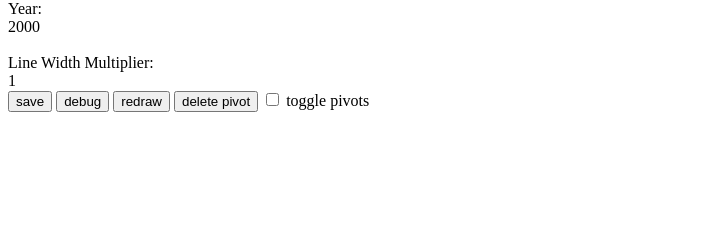
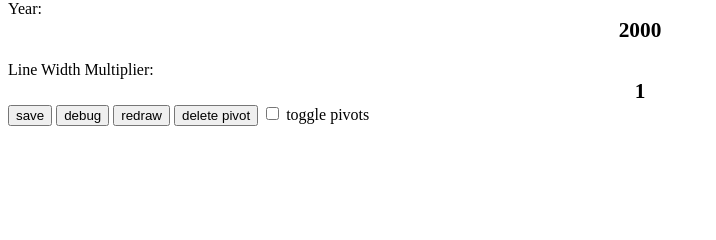
Before and after one commit to oughton/532exports, a PHP site: page / in a window 1280 px wide. Shown: the part 508-748 px from the top of the page, without its empty margins (0-716 px from the left). Run offline with PHP 8.4, Linux system fonts and the light colour scheme; data that the repository does not hold is empty; some libraries are stand-ins or nearby versions.

Commit message:
Tidied up formatting of year and linewidth display for the presentation.

```diff
--- a/index.php
+++ b/index.php
@@ -481,11 +481,11 @@ $(document).ready(function() {
 <div id="map_canvas" style="height:500px;width:1000px"></div>
 Year:
 <div id="sliderYear" style="width:1000px;"></div>
-<div id="year">2000</div>
+<div id="year" style="font-weight:bold; font-size:16pt; text-align:center;">2000</div>
 <br />
 Line Width Multiplier:
 <div id="sliderLineWidth" style="width:1000px;"></div>
-<div id="lineWidth">1</div>
+<div id="lineWidth" style="font-weight:bold; font-size:16pt; text-align:center;">1</div>
 
 <input id="btnSave" type="button" value="save" />
 <input id="btnDebug" type="button" value="debug" />
```
